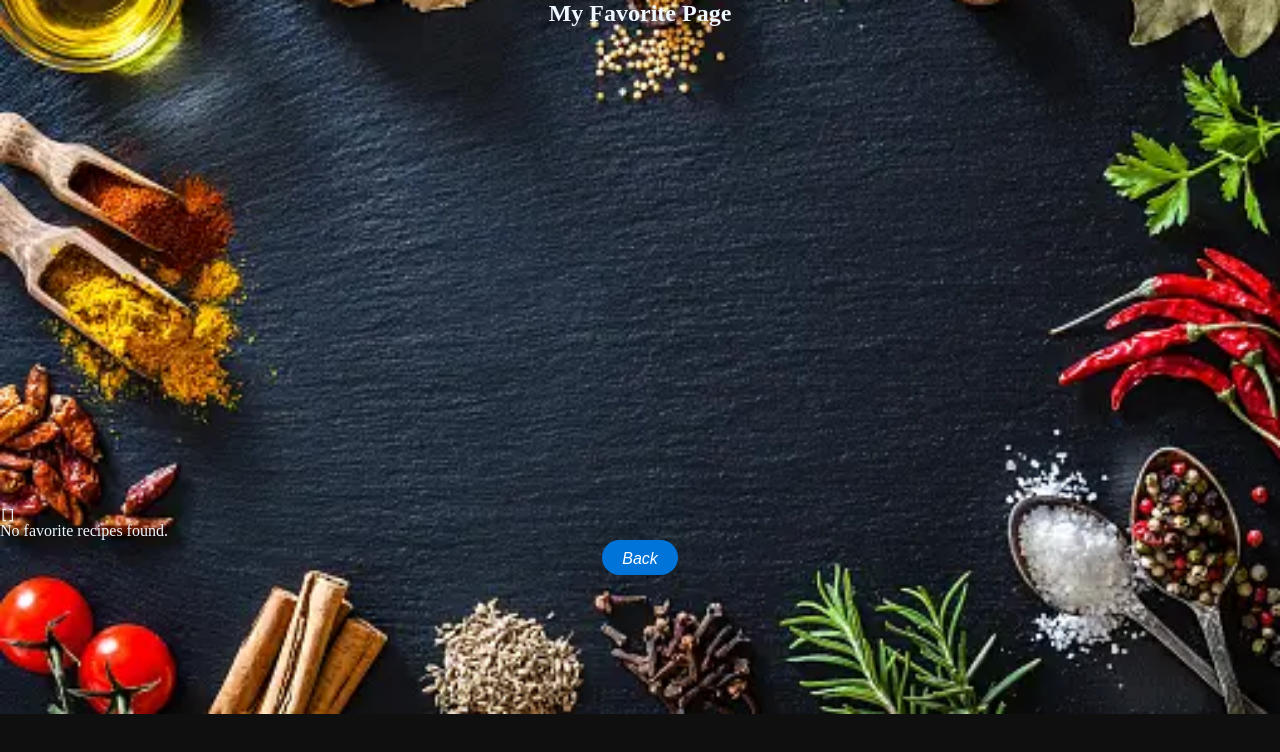
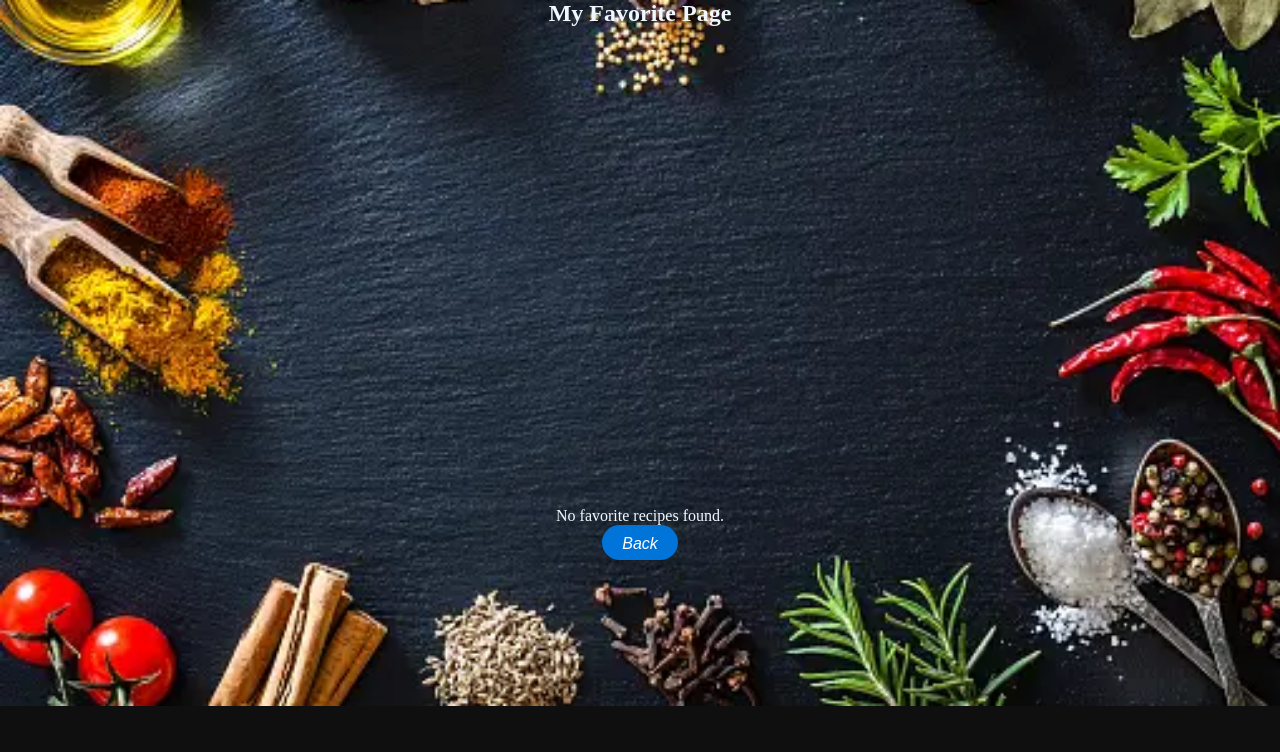
Before and after one commit to temchelsy/react-food-app, a React (Create React App) app: page /favorites in a window 1280 px wide. Shown: the top 752 px of the page. Built offline with nearby package versions, Linux system fonts and the light colour scheme.

Commit message:
modified content

```diff
--- a/src/components/style.css
+++ b/src/components/style.css
@@ -199,3 +199,9 @@ h2 {
   align-items: center;
   margin-bottom: 30rem;
 }
+
+.fav-container {
+  display: flex;
+  justify-content: center;
+  align-items: center;
+}
--- a/src/pages/Favorites.js
+++ b/src/pages/Favorites.js
@@ -1,5 +1,6 @@
 import React, { useEffect, useState } from "react";
 import { useNavigate } from "react-router-dom";
+import Mealitem from "../components/MealItem";
 
 export default function Favorites() {
   const navigate = useNavigate();
@@ -11,7 +12,7 @@ export default function Favorites() {
       setFavorites(storedFavorites);
     }
   }, []);
-  console.log(favorites)
+  console.log(favorites);
 
   const goBack = () => {
     navigate("/Home", { replace: true });
@@ -21,14 +22,13 @@ export default function Favorites() {
     <div className="fav">
       <h2>My Favorite Page</h2>
 
-      <pre>
-        {JSON.stringify(favorites, null, 4)}
-      </pre>
-      {favorites.length > 0 ? (
-                        favorites.map((favorites) => favorites.strMeal)
-                ) : (
-                    <p>No favorite recipes found.</p>
-                )}
+      <div className="fav-container">
+        {favorites.length > 0 ? (
+          favorites.map((favorite) => <Mealitem data={favorite} />)
+        ) : (
+          <p>No favorite recipes found.</p>
+        )}
+      </div>
       <button id="back" onClick={goBack}>
         Back
       </button>
```
